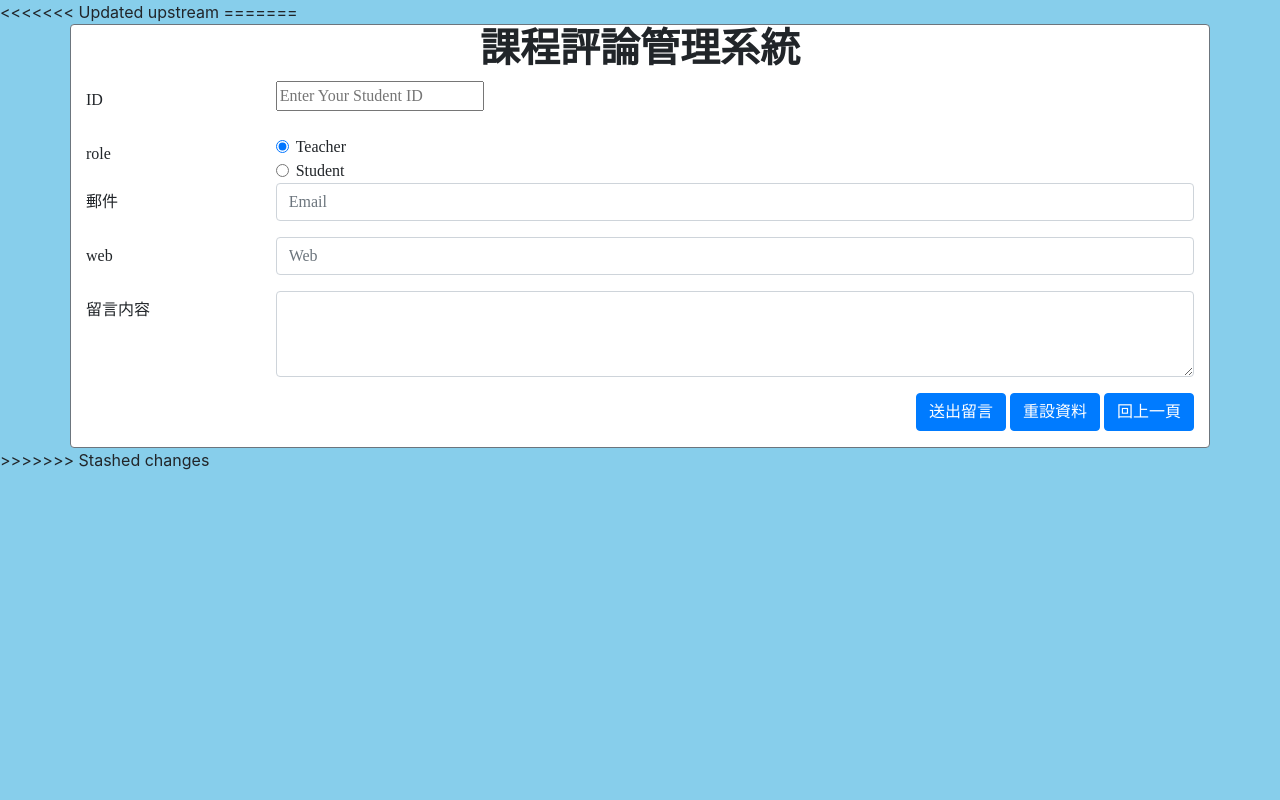
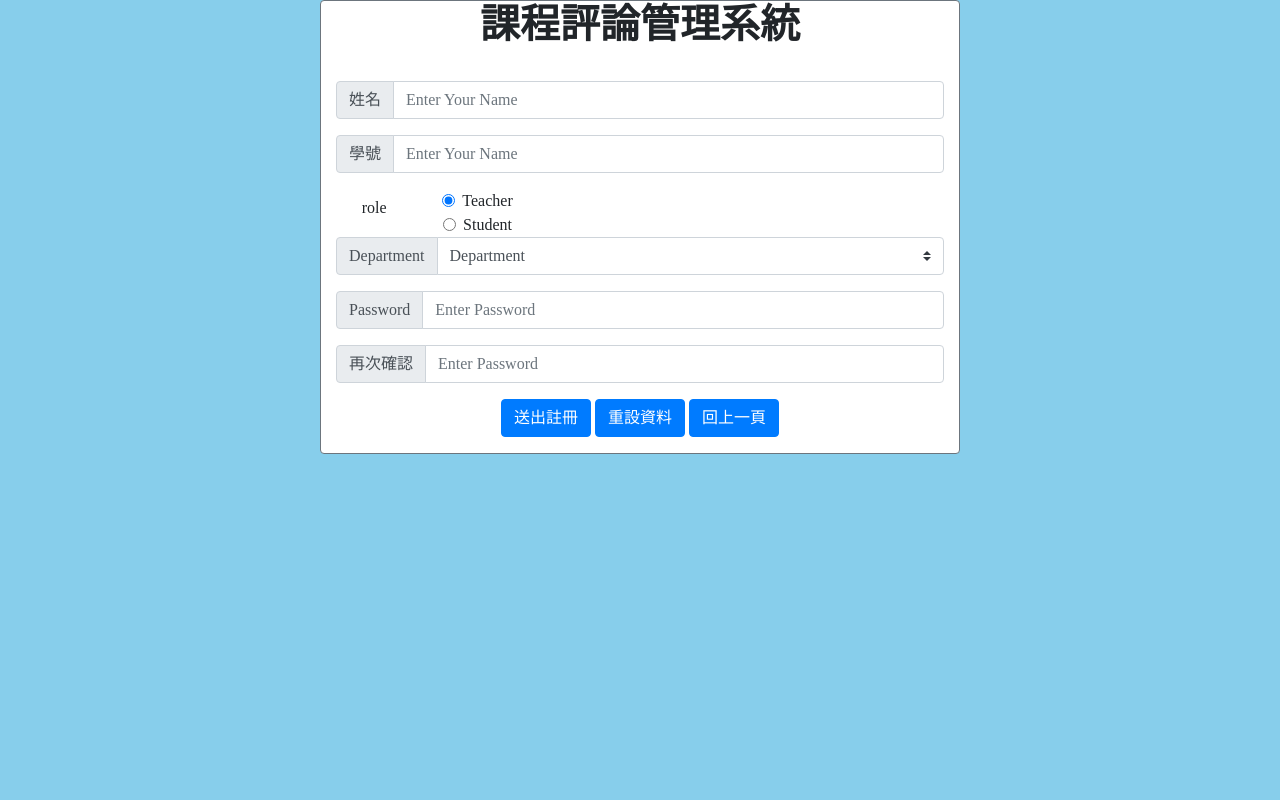
Before and after one commit to Iotalh/Class-Manager, a PHP site: page /signup.php in a window 1280 px wide. Run offline with PHP 8.4, Linux system fonts and the light colour scheme.

Commit message:
:tada: assign label complete
php not yet QQ

```diff
--- a/signup.php
+++ b/signup.php
@@ -1,5 +1,30 @@
-<<<<<<< Updated upstream
-=======
+<?
+if(isset($_POST['submit_info'])){
+
+	if(isset($_POST["username"]) && isset($_POST["passwd"])){
+		require_once("connectMysql.php");
+		$sql_query = "SELECT * FROM admin";
+		$result = $db_link->query($sql_query);
+		$row_result=$result->fetch_assoc();
+		$username = $row_result["Id"];
+		$hashValue = $row_result["hashValue"];
+        $db_link->close();
+        $password_check = password_verify ( $_POST["passwd"] ,  $hashValue);
+		if(($username==$_POST["username"]) && ($password_check == 'true')){
+			$_SESSION["loginMember"]=$username;
+			$message="登入成功";
+			echo "<script>alert('$message'); location.href='board.php';</script>";
+		}else if($username!=$_POST["username"]){
+			$message="username error, please relogin";
+			echo "<script>alert('$message'); location.href='login.php';</script>";
+		}else if($passwd!=$_POST["passwd"]){
+			$message="password error, please relogin";
+			echo "<script>alert('$message'); location.href='login.php';</script>";
+		}
+	}
+}
+?>
+
 <!DOCTYPE html>
 <html lang="en">
 <head>
@@ -16,10 +41,17 @@
 			background: skyblue;
 		}
 		* {
-			font-family:"微軟正黑體";
+			font-family:"標楷體";
 		}
 		.container {
 			background: white;
+ 			text-align: center;
+			margin-right: auto;
+			margin-left: auto;
+			padding-right: 15px;
+			padding-left: 15px;
+			width: 50%;
+			max-width: 1140px;
 		}
 		img.sex {
 			width:25px;
@@ -31,6 +63,11 @@
 			border: 0;
 			width: 16px;
 		}
+		.select {
+  			position: relative;
+  			font-family: Arial;
+ 			text-align: center;
+		}
 	</style>
 </head>
 <body>
@@ -40,16 +77,30 @@
 				<h1 class="font-weight-bolder text-center">課程評論管理系統</h1>
 			</div>
 		</div>
-		<form method="POST" name = "formPost" action = "" onSubmit="return checkForm();">
-			<div class= "form-group row">
-				<label for="boardsubject" class="col-sm-2 col-form-label">ID</label>
-				<div class="col-sm-10">
-					<input type="text" placeholder="Enter Your Student ID" name="Id" required>
+		<br>
+			<form method="POST" name = "formPost" action = "" onSubmit="return checkForm();">
+
+
+			<div class="input-group mb-3">
+  				<div class="input-group-prepend">
+			    	<span class="input-group-text" id="basic-addon1">姓名</span>
 				</div>
+ 				<input type="text" class="form-control" placeholder="Enter Your Name" aria-label="Username" aria-describedby="basic-addon1"name="name" id="name">
 			</div>
+
+
+			<div class="input-group mb-3">
+  				<div class="input-group-prepend">
+			    	<span class="input-group-text" id="basic-addon1">學號</span>
+				</div>
+ 				<input type="text" class="form-control" placeholder="Enter Your Name" aria-label="Username" aria-describedby="basic-addon1"name="Id" id="Id">
+			</div>
+
+
+
 			<div class="row">
 				<legend class="col-form-label col-sm-2 pt-e">role</legend>
-				<div class="col-sm-10">
+				<div class="col-auto">
 					<div class="form-check">
 						<input class="form-check-input" type="radio" name="boardsex" id="admin" value="admin" checked>
 						<label class="form-check-label" for="boardsex1">
@@ -65,28 +116,37 @@
 				</div>
 			</div>
 
+
+			<div class="input-group mb-3">
+  				<div class="input-group-prepend">
+   					<label class="input-group-text" for="inputGroupSelect01">Department</label>
+  				</div>
+  				<select class="custom-select" id="department">
+				  	<option value="" selected disabled hidden>Department</option>
+    				<option value="資傳系">資傳系</option>
+    				<option value="資工系">資工系</option>
+    				<option value="資英系">資英系</option>
+  				</select>
+			</div>
+
+			<div class="input-group mb-3">
+  				<div class="input-group-prepend">
+			    	<span class="input-group-text" id="basic-addon1">Password</span>
+				</div>
+ 				<input type="password" class="form-control" placeholder="Enter Password"  aria-describedby="basic-addon1"name="passwd" required>
+			</div>
+
+			<div class="input-group mb-3">
+  				<div class="input-group-prepend">
+			    	<span class="input-group-text" id="basic-addon1">再次確認</span>
+				</div>
+ 				<input type="password" class="form-control" placeholder="Enter Password" aria-describedby="basic-addon1"name="passwd_check" required>
+			</div>
+
 			<div class="form-group row">
-				<label for="boardmail" class="col-sm-2 col-form-label">郵件</label>
-				<div class="col-sm-10">
-					<input type="email" class="form-control" name="boardmail" id="boardmail" placeholder="Email">
-				</div>
-			</div>
-			<div class="form-group row">
-				<label for="boardweb" class="col-sm-2 col-form-label">web</label>
-				<div class="col-sm-10">
-					<input type="web" class="form-control" name="boardweb" id="boardweb" placeholder="Web">
-				</div>
-			</div>
-			<div class="form-group row">
-				<label for="boardcontent" class="col-sm-2 col-form-label">留言内容</label>
-				<div class="col-sm-10">
-					<textarea class="form-control" name="boardcontent" id="boardcontent" rows="3"></textarea>
-				</div>
-			</div>
-			<div class="form-group row">
-				<div class="col-sm text-right" >
+				<div class="col-sm text-center" >
 					<input name="action" type="hidden" id="action" value="add">
-					<input class="btn btn-primary" type="submit" name="button" id="button" value="送出留言">
+					<input class="btn btn-primary" type="submit" name="submit_info" id="submit_info" value="送出註冊">
 					<input class="btn btn-primary" type="reset" name="button2" id="button2"value="重設資料">
 					<input class="btn btn-primary" type="button" name="button3" id="button3" value="回上一頁"onClick="window.history.back();">
 				</div>
@@ -94,5 +154,3 @@
 		</form>
 	</div>
 </body>
-
->>>>>>> Stashed changes
```
